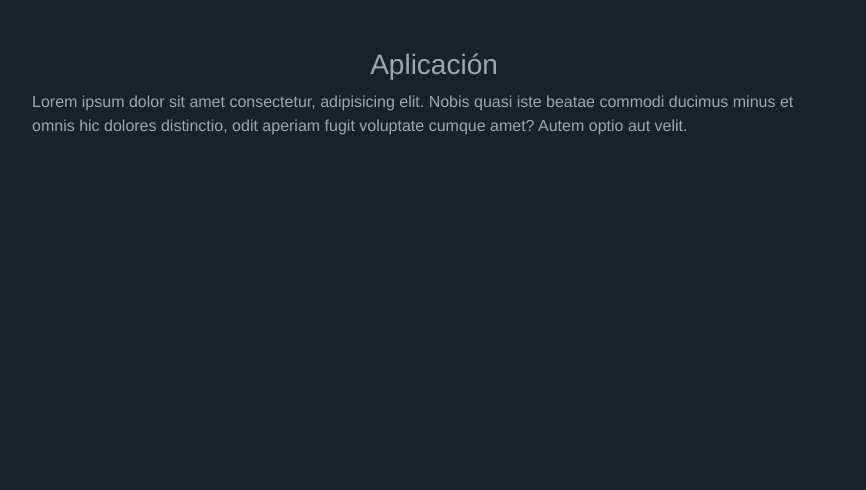
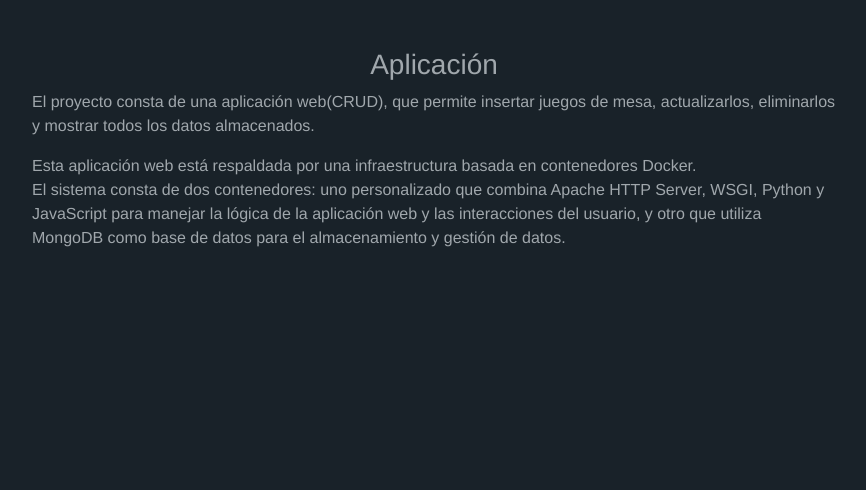
Before and after one commit to juandevl/app-so, a Flask app: page / in a window 1280 px wide. Shown: the part 96-586 px from the top of the page, without its empty margins (206-1072 px from the left). Run offline with Flask 3, Linux system fonts and the light colour scheme.

Commit message:
readme.md .dockerignore .gitignore

```diff
--- a/src/templates/home.html
+++ b/src/templates/home.html
@@ -2,6 +2,9 @@
 {% block content %}
 <div class="w900 d-flex flex-column align-items-center justify-items-center p-5">
     <h3>Aplicación </h3>
-    <p>Lorem ipsum dolor sit amet consectetur, adipisicing elit. Nobis quasi iste beatae commodi ducimus minus et omnis hic dolores distinctio, odit aperiam fugit voluptate cumque amet? Autem optio aut velit.</p>
+    <p>El proyecto consta de una aplicación web(CRUD), que permite insertar juegos de mesa, actualizarlos, eliminarlos y mostrar todos los datos almacenados.
+    </p>
+    <p>Esta aplicación web está respaldada por una infraestructura basada en contenedores Docker.</br>El sistema consta de dos contenedores: uno personalizado que combina Apache HTTP Server, WSGI, Python y JavaScript para manejar la lógica de la aplicación web y las interacciones del usuario, y otro que utiliza MongoDB como base de datos para el almacenamiento y gestión de datos.</p>
+
 
 {% endblock content %}
```
Also changed, not shown: README.md (added), 1 other file.
